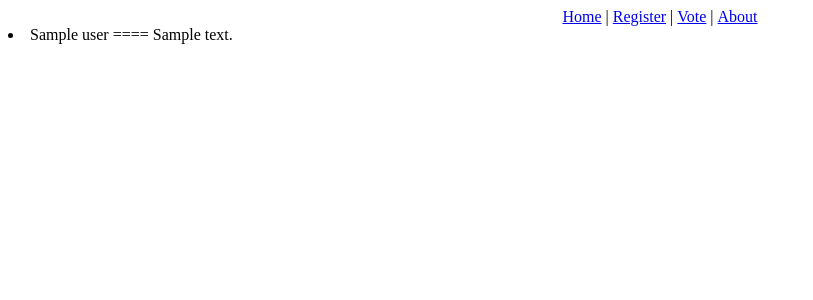
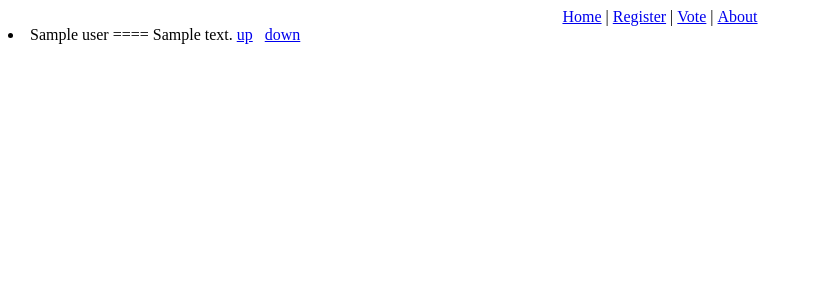
Before and after one commit to durden/streamquality, a Python web app: template templates/vote.html in a window 1280 px wide. Shown: the top 300 px of the page, without its empty margins (0-813 px from the left). Run offline with Jinja, Linux system fonts and the light colour scheme; the template is opened without the code that fills it: most values are stand-ins (such as "Sample title", 1, 10 or a date in 2020).

Commit message:
Add links for voting up/down

```diff
--- a/templates/vote.html
+++ b/templates/vote.html
@@ -6,7 +6,11 @@
         {% if forloop.first %}
             <ul>
         {% endif %}
-            <li>{{tweet.user.name}} ==== {{tweet.text}}</li>
+            <li>
+                {{tweet.user.name}} ==== {{tweet.text}}
+                <a href="/vote/{{user_name}}/up/{{tweet.id}}/">up</a>
+                &nbsp;&nbsp;<a href="/vote/{{user_name}}/down/{{tweet.id}}/">down</a>
+                </li>
         {% if forloop.last %}
             </ul>
         {% endif %}
```
